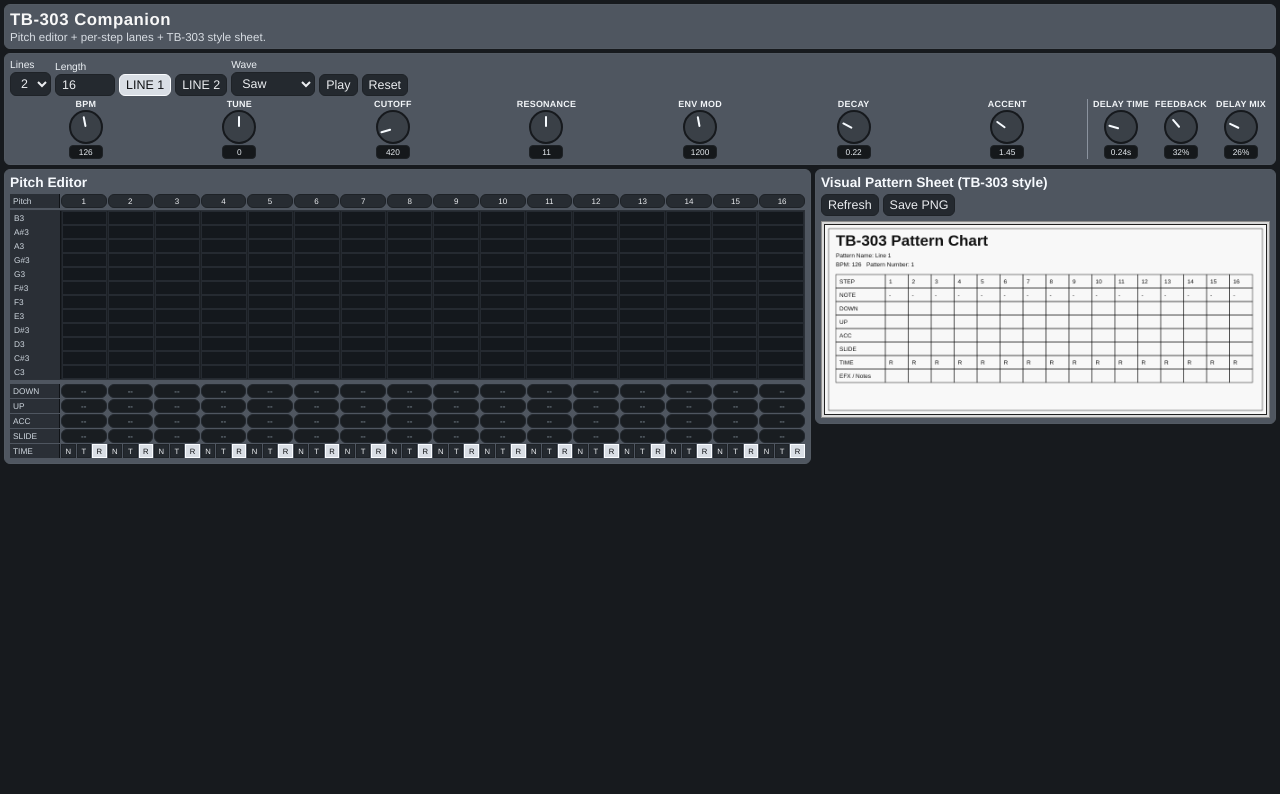
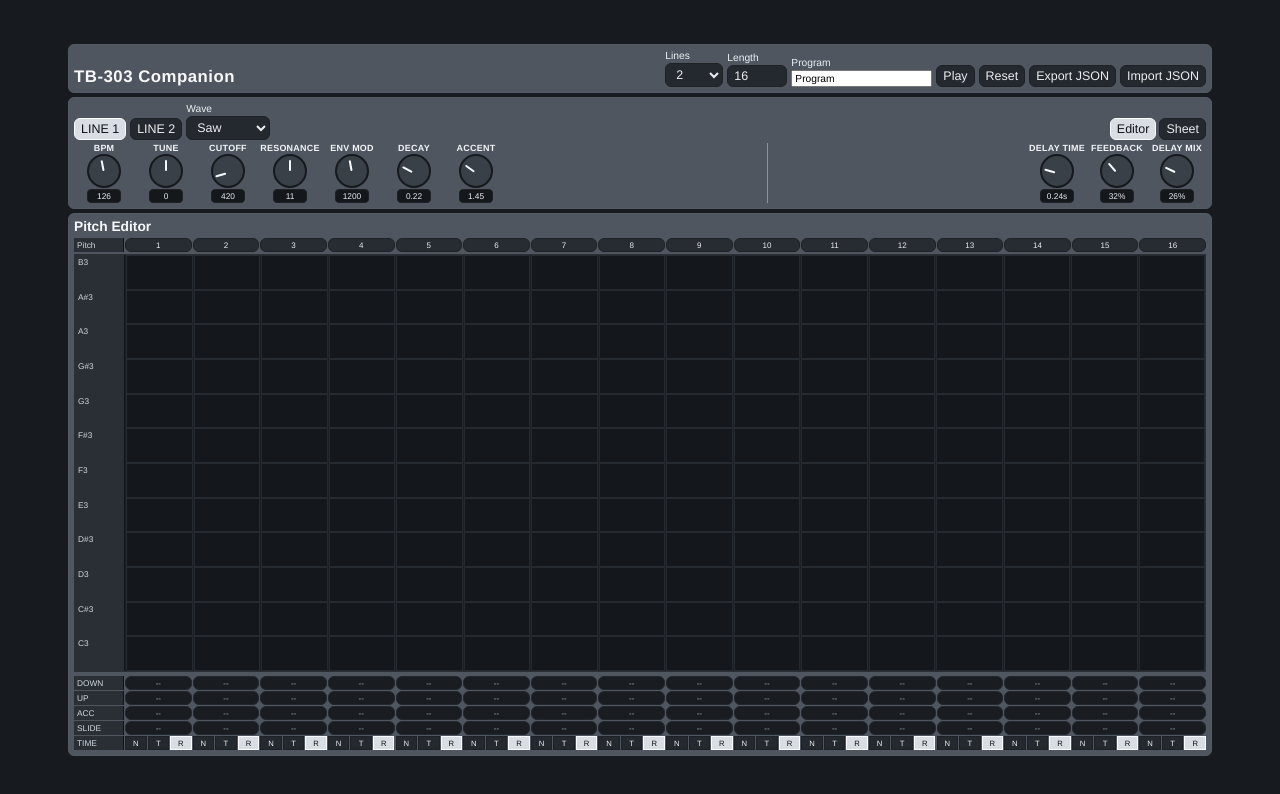
Before and after one commit to leonardoMirabal/303util, a React (Vite) app: page / in a window 1280 px wide. Shown: the top 794 px of the page. Built offline with nearby package versions, Linux system fonts and the light colour scheme.

Commit message:
more fixes

```diff
--- a/src/App.css
+++ b/src/App.css
@@ -17,13 +17,14 @@
 
 #root {
   height: 100dvh;
+  padding: 5vh 5vw;
 }
 
 .app {
   width: 100%;
   max-width: 1700px;
   margin: 0 auto;
-  height: 100dvh;
+  height: 100%;
   padding: 4px;
   display: grid;
   grid-template-rows: auto minmax(0, 1fr);
@@ -45,10 +46,42 @@
   letter-spacing: 0.03em;
 }
 
-.header-panel p {
-  margin: 1px 0 0;
-  color: #d8dde3;
-  font-size: 0.72rem;
+.header-row {
+  display: flex;
+  align-items: end;
+  gap: 8px;
+}
+
+.header-actions {
+  margin-left: auto;
+  display: flex;
+  align-items: end;
+  gap: 4px;
+  flex-wrap: wrap;
+}
+
+.header-actions label {
+  display: grid;
+  gap: 2px;
+  font-size: 0.64rem;
+  color: #ecf0f4;
+}
+
+.header-small {
+  min-width: 58px;
+}
+
+.header-small input,
+.header-small select {
+  min-width: 56px;
+}
+
+.header-program {
+  min-width: 140px;
+}
+
+.header-program input {
+  min-width: 140px;
 }
 
 button,
@@ -89,6 +122,12 @@
   align-items: end;
 }
 
+.view-toggle {
+  display: inline-flex;
+  gap: 3px;
+  margin-left: auto;
+}
+
 .top-controls {
   display: grid;
   gap: 2px;
@@ -120,11 +159,16 @@
   min-width: 78px;
 }
 
+.import-json-input {
+  display: none;
+}
+
 .knob-groups {
   margin-top: 3px;
   display: grid;
-  grid-template-columns: minmax(0, 1fr) 1px auto;
-  gap: 4px;
+  grid-template-columns: auto 1px auto;
+  justify-content: space-between;
+  gap: 10px;
   align-items: stretch;
 }
 
@@ -135,11 +179,11 @@
 }
 
 .main-knobs {
-  grid-template-columns: repeat(7, minmax(60px, 1fr));
+  grid-template-columns: repeat(7, 60px);
 }
 
 .delay-knobs {
-  grid-template-columns: repeat(3, minmax(58px, 1fr));
+  grid-template-columns: repeat(3, 58px);
 }
 
 .delay-divider {
@@ -218,10 +262,30 @@
 
 .editor-sheet-row {
   min-height: 0;
-  display: grid;
-  grid-template-columns: minmax(0, 1.75fr) minmax(0, 1fr);
-  gap: 4px;
-  align-items: start;
+  position: relative;
+  height: 100%;
+}
+
+.workspace-pane {
+  transition: opacity 160ms ease, transform 160ms ease;
+}
+
+.workspace-pane.active {
+  position: relative;
+  height: 100%;
+  opacity: 1;
+  transform: translateY(0);
+  visibility: visible;
+  pointer-events: auto;
+}
+
+.workspace-pane.inactive {
+  position: absolute;
+  inset: 0;
+  opacity: 0;
+  transform: translateY(6px);
+  visibility: hidden;
+  pointer-events: none;
 }
 
 .roll-panel h2,
@@ -236,6 +300,7 @@
   display: flex;
   flex-direction: column;
   gap: 2px;
+  min-height: 0;
 }
 
 .top-lanes {
@@ -248,7 +313,7 @@
 .roll-header,
 .roll-row {
   display: grid;
-  grid-template-columns: 50px repeat(16, minmax(18px, 1fr));
+  grid-template-columns: 50px repeat(var(--step-count, 16), minmax(18px, 1fr));
   gap: 1px;
 }
 
@@ -274,9 +339,17 @@
 }
 
 .roll-grid {
+  display: grid;
+  grid-template-rows: repeat(12, minmax(0, 1fr));
+  flex: 1;
+  min-height: 0;
   border: 1px solid #2b3037;
   overflow: hidden;
   background: #1c2025;
+}
+
+.roll-row {
+  min-height: 0;
 }
 
 .lane-cell {
@@ -360,31 +433,41 @@
   gap: 2px;
 }
 
+.preview-panel .sheet-preview-wrap {
+  flex: 1;
+  min-height: 0;
+}
+
+.preview-panel .sheet-preview {
+  height: 100%;
+  object-fit: contain;
+}
+
 .export-canvas {
   display: none;
 }
 
 @media (max-width: 1120px) {
   .main-knobs {
-    grid-template-columns: repeat(7, minmax(54px, 1fr));
+    grid-template-columns: repeat(7, 54px);
   }
 
   .delay-knobs {
-    grid-template-columns: repeat(3, minmax(52px, 1fr));
+    grid-template-columns: repeat(3, 52px);
   }
 }
 
 @media (max-width: 980px) and (orientation: landscape) {
   .editor-sheet-row {
-    grid-template-columns: minmax(0, 1.6fr) minmax(0, 1fr);
+    grid-template-columns: minmax(0, 1fr);
   }
 
   .main-knobs {
-    grid-template-columns: repeat(7, minmax(48px, 1fr));
+    grid-template-columns: repeat(7, 48px);
   }
 
   .delay-knobs {
-    grid-template-columns: repeat(3, minmax(46px, 1fr));
+    grid-template-columns: repeat(3, 46px);
   }
 }
 
--- a/src/App.tsx
+++ b/src/App.tsx
@@ -44,6 +44,16 @@
   feedback: GainNode;
 };
 
+type ProjectData = {
+  version: 1;
+  programName: string;
+  lineCount: 2 | 3;
+  patternLength: number;
+  tempo: number;
+  selectedLine: number;
+  lines: LineState[];
+};
+
 const defaultParams = (): VoiceParams => ({
   waveform: "sawtooth",
   tune: 0,
@@ -87,6 +97,8 @@
   if (mode === "up") return freq * 2;
   return freq;
 };
+
+const isPitchName = (value: unknown): value is PitchName => typeof value === "string" && (PITCHES as readonly string[]).includes(value);
 
 const shortNote = (pitch: PitchName | null): string => (pitch ? pitch.replace("#", "+") : "-");
 
@@ -138,6 +150,8 @@
   const [lineCount, setLineCount] = useState<2 | 3>(2);
   const [patternLength, setPatternLength] = useState(16);
   const [tempo, setTempo] = useState(126);
+  const [programName, setProgramName] = useState("Program");
+  const [workspaceView, setWorkspaceView] = useState<"editor" | "sheet">("editor");
   const [lines, setLines] = useState<LineState[]>(() => Array.from({ length: MAX_LINES }, () => makeLine()));
   const [selectedLine, setSelectedLine] = useState(0);
   const [isPlaying, setIsPlaying] = useState(false);
@@ -145,6 +159,7 @@
   const [exportPreviewUrl, setExportPreviewUrl] = useState<string | null>(null);
 
   const canvasRef = useRef<HTMLCanvasElement | null>(null);
+  const importRef = useRef<HTMLInputElement | null>(null);
   const stepRef = useRef(0);
   const timerRef = useRef<number | null>(null);
   const audioRef = useRef<AudioContext | null>(null);
@@ -376,13 +391,15 @@
     if (!canvas) return;
     const ctx = canvas.getContext("2d");
     if (!ctx) return;
+    const baseProgramName = programName.trim() || "Program";
+    const patternName = `${baseProgramName} - ${selectedLine + 1}`;
     ctx.fillStyle = "#f0f0f0";
     ctx.fillRect(0, 0, canvas.width, canvas.height);
     ctx.fillStyle = "#111";
     ctx.font = "bold 24px Arial";
     ctx.fillText("TB-303 Pattern Chart", 16, 30);
     ctx.font = "13px Arial";
-    ctx.fillText(`Pattern Name: Line ${selectedLine + 1}`, 16, 52);
+    ctx.fillText(`Pattern Name: ${patternName}`, 16, 52);
     ctx.fillText(`BPM: ${tempo}  Wave: ${lines[selectedLine].params.waveform.toUpperCase()}`, 16, 70);
 
     const cols = patternLength;
@@ -407,7 +424,7 @@
         let value = "";
         if (label === "STEP") value = String(c + 1);
         if (label === "NOTE") {
-          if (step.timeMode === "rest") value = "-";
+          if (step.timeMode === "rest") value = "";
           else if (step.timeMode === "tie") value = "~";
           else value = shortNote(step.pitch);
         }
@@ -415,11 +432,11 @@
         if (label === "UP") value = step.transpose === "up" ? "x" : "";
         if (label === "ACC") value = step.accent ? "x" : "";
         if (label === "SLIDE") value = step.slide ? "x" : "";
-        if (label === "TIME") value = step.timeMode === "note" ? "N" : step.timeMode === "tie" ? "T" : "R";
+        if (label === "TIME") value = step.timeMode === "note" ? "N" : step.timeMode === "tie" ? "T" : "";
         if (value) ctx.fillText(value, x + 8, y + 16);
       }
     });
-  }, [lines, patternLength, selectedLine, tempo]);
+  }, [lines, patternLength, selectedLine, tempo, programName]);
 
   const buildExportDataUrl = () => {
     const canvas = document.createElement("canvas");
@@ -427,6 +444,8 @@
     canvas.height = 420;
     const ctx = canvas.getContext("2d");
     if (!ctx) return null;
+    const baseProgramName = programName.trim() || "Program";
+    const patternName = `${baseProgramName} - ${selectedLine + 1}`;
 
     ctx.fillStyle = "#f8f8f8";
     ctx.fillRect(0, 0, canvas.width, canvas.height);
@@ -437,7 +456,7 @@
     ctx.font = "bold 34px Arial";
     ctx.fillText("TB-303 Pattern Chart", 24, 46);
     ctx.font = "13px Arial";
-    ctx.fillText(`Pattern Name: Line ${selectedLine + 1}`, 24, 72);
+    ctx.fillText(`Pattern Name: ${patternName}`, 24, 72);
     ctx.fillText(`BPM: ${tempo}   Pattern Number: ${selectedLine + 1}`, 24, 92);
 
     const active = lines[selectedLine].steps.slice(0, patternLength);
@@ -446,7 +465,7 @@
     const rowHeight = 30;
     const labelWidth = 110;
     const colWidth = Math.floor((canvas.width - left - labelWidth - 24) / patternLength);
-    const rows = ["STEP", "NOTE", "DOWN", "UP", "ACC", "SLIDE", "TIME", "EFX / Notes"];
+    const rows = ["STEP", "NOTE", "DOWN", "UP", "ACC", "SLIDE", "TIME"];
 
     rows.forEach((row, r) => {
       const y = top + r * rowHeight;
@@ -459,7 +478,7 @@
         let value = "";
         if (row === "STEP") value = String(i + 1);
         if (row === "NOTE") {
-          if (step.timeMode === "rest") value = "-";
+          if (step.timeMode === "rest") value = "";
           else if (step.timeMode === "tie") value = "~";
           else value = shortNote(step.pitch);
         }
@@ -467,7 +486,7 @@
         if (row === "UP") value = step.transpose === "up" ? "x" : "";
         if (row === "ACC") value = step.accent ? "x" : "";
         if (row === "SLIDE") value = step.slide ? "x" : "";
-        if (row === "TIME") value = step.timeMode === "note" ? "N" : step.timeMode === "tie" ? "T" : "R";
+        if (row === "TIME") value = step.timeMode === "note" ? "N" : step.timeMode === "tie" ? "T" : "";
         if (value) ctx.fillText(value, x + 8, y + 20);
       }
     });
@@ -480,38 +499,160 @@
   };
   const savePreviewPng = () => {
     if (!exportPreviewUrl) return;
+    const baseProgramName = programName.trim() || "program";
+    const safeProgramName = baseProgramName
+      .toLowerCase()
+      .replace(/[^a-z0-9-_]+/g, "-")
+      .replace(/^-+|-+$/g, "");
     const link = document.createElement("a");
     link.href = exportPreviewUrl;
-    link.download = `tb303-line-${selectedLine + 1}-${Date.now()}.png`;
+    link.download = `tb303-${safeProgramName || "program"}-line-${selectedLine + 1}-${Date.now()}.png`;
     link.click();
+  };
+
+  const exportProjectJson = () => {
+    const payload: ProjectData = {
+      version: 1,
+      programName,
+      lineCount,
+      patternLength,
+      tempo,
+      selectedLine,
+      lines,
+    };
+    const baseProgramName = programName.trim() || "program";
+    const safeProgramName = baseProgramName
+      .toLowerCase()
+      .replace(/[^a-z0-9-_]+/g, "-")
+      .replace(/^-+|-+$/g, "");
+    const blob = new Blob([JSON.stringify(payload, null, 2)], { type: "application/json" });
+    const url = URL.createObjectURL(blob);
+    const link = document.createElement("a");
+    link.href = url;
+    link.download = `tb303-${safeProgramName || "program"}.json`;
+    link.click();
+    URL.revokeObjectURL(url);
+  };
+
+  const validateProjectData = (raw: unknown): ProjectData => {
+    if (!raw || typeof raw !== "object") throw new Error("Invalid JSON root object.");
+    const data = raw as Record<string, unknown>;
+    if (data.version !== 1) throw new Error("Unsupported JSON version.");
+    if (typeof data.programName !== "string") throw new Error("programName must be a string.");
+    if (data.lineCount !== 2 && data.lineCount !== 3) throw new Error("lineCount must be 2 or 3.");
+    if (typeof data.patternLength !== "number" || !Number.isFinite(data.patternLength) || data.patternLength < 4 || data.patternLength > 16) {
+      throw new Error("patternLength must be a number between 4 and 16.");
+    }
+    if (typeof data.tempo !== "number" || !Number.isFinite(data.tempo)) throw new Error("tempo must be a number.");
+    if (typeof data.selectedLine !== "number" || !Number.isInteger(data.selectedLine)) throw new Error("selectedLine must be an integer.");
+    if (data.selectedLine < 0 || data.selectedLine >= MAX_LINES) throw new Error("selectedLine is out of range.");
+    if (!Array.isArray(data.lines) || data.lines.length !== MAX_LINES) throw new Error(`lines must contain exactly ${MAX_LINES} line entries.`);
+
+    const normalizedLines = data.lines.map((line, lineIndex): LineState => {
+      if (!line || typeof line !== "object") throw new Error(`Line ${lineIndex + 1} is invalid.`);
+      const lineObj = line as Record<string, unknown>;
+      if (!Array.isArray(lineObj.steps) || lineObj.steps.length !== STEPS) throw new Error(`Line ${lineIndex + 1} must have ${STEPS} steps.`);
+      if (!lineObj.params || typeof lineObj.params !== "object") throw new Error(`Line ${lineIndex + 1} params are invalid.`);
+      const paramsRaw = lineObj.params as Record<string, unknown>;
+      if (paramsRaw.waveform !== "sawtooth" && paramsRaw.waveform !== "square") throw new Error(`Line ${lineIndex + 1} waveform is invalid.`);
+
+      const params: VoiceParams = {
+        waveform: paramsRaw.waveform,
+        tune: Number(paramsRaw.tune),
+        cutoff: Number(paramsRaw.cutoff),
+        resonance: Number(paramsRaw.resonance),
+        envMod: Number(paramsRaw.envMod),
+        decay: Number(paramsRaw.decay),
+        accent: Number(paramsRaw.accent),
+        volume: Number(paramsRaw.volume),
+        delayTime: Number(paramsRaw.delayTime),
+        delayFeedback: Number(paramsRaw.delayFeedback),
+        delayMix: Number(paramsRaw.delayMix),
+      };
+      if (Object.values(params).some((v) => (typeof v === "number" ? !Number.isFinite(v) : false))) {
+        throw new Error(`Line ${lineIndex + 1} params contain invalid numbers.`);
+      }
+
+      const steps: Step[] = lineObj.steps.map((stepRaw, stepIndex) => {
+        if (!stepRaw || typeof stepRaw !== "object") throw new Error(`Line ${lineIndex + 1}, step ${stepIndex + 1} is invalid.`);
+        const step = stepRaw as Record<string, unknown>;
+        if (step.timeMode !== "note" && step.timeMode !== "tie" && step.timeMode !== "rest") {
+          throw new Error(`Line ${lineIndex + 1}, step ${stepIndex + 1} has invalid timeMode.`);
+        }
+        if (step.transpose !== "none" && step.transpose !== "down" && step.transpose !== "up") {
+          throw new Error(`Line ${lineIndex + 1}, step ${stepIndex + 1} has invalid transpose.`);
+        }
+        if (typeof step.accent !== "boolean" || typeof step.slide !== "boolean") {
+          throw new Error(`Line ${lineIndex + 1}, step ${stepIndex + 1} has invalid flags.`);
+        }
+        const pitch = step.pitch === null ? null : isPitchName(step.pitch) ? step.pitch : null;
+        if (step.timeMode === "note" && !pitch) {
+          throw new Error(`Line ${lineIndex + 1}, step ${stepIndex + 1} note step must have a valid pitch.`);
+        }
+        return {
+          pitch,
+          timeMode: step.timeMode,
+          accent: step.accent,
+          slide: step.slide,
+          transpose: step.transpose,
+        };
+      });
+
+      return { steps, params };
+    });
+
+    return {
+      version: 1,
+      programName: data.programName,
+      lineCount: data.lineCount,
+      patternLength: data.patternLength,
+      tempo: data.tempo,
+      selectedLine: data.selectedLine,
+      lines: normalizedLines,
+    };
+  };
+
+  const importProjectJson = async (event: React.ChangeEvent<HTMLInputElement>) => {
+    const file = event.currentTarget.files?.[0];
+    if (!file) return;
+    const text = await file.text();
+    try {
+      const parsed = validateProjectData(JSON.parse(text));
+      setProgramName(parsed.programName);
+      setLineCount(parsed.lineCount);
+      setPatternLength(parsed.patternLength);
+      setTempo(parsed.tempo);
+      setSelectedLine(parsed.selectedLine);
+      setLines(parsed.lines);
+    } catch (error) {
+      const message = error instanceof Error ? error.message : "Invalid project JSON.";
+      window.alert(`Import failed: ${message}`);
+    } finally {
+      event.currentTarget.value = "";
+    }
   };
 
   useEffect(() => {
     const url = buildExportDataUrl();
     if (url) setExportPreviewUrl(url);
-  }, [lines, patternLength, selectedLine, tempo]);
+  }, [lines, patternLength, selectedLine, tempo, programName]);
 
   const params = lines[selectedLine].params;
 
   return (
     <main className="app">
       <header className="panel header-panel">
+        <div className="header-row">
           <h1>TB-303 Companion</h1>
-        <p>Pitch editor + per-step lanes + TB-303 style sheet.</p>
-      </header>
-
-      <div className="workspace">
-        <section className="panel hardware-panel">
-          <div className="top-controls">
-            <div className="transport">
-              <label>
+          <div className="header-actions">
+            <label className="header-small">
               Lines
               <select value={lineCount} onChange={(e) => setLineCount(Number(e.currentTarget.value) as 2 | 3)}>
                 <option value={2}>2</option>
                 <option value={3}>3</option>
               </select>
             </label>
-              <label>
+            <label className="header-small">
               Length
               <input
                 type="number"
@@ -521,6 +662,23 @@
                 onChange={(e) => setPatternLength(Math.max(4, Math.min(16, Number(e.currentTarget.value))))}
               />
             </label>
+            <label className="header-program">
+              Program
+              <input type="text" value={programName} onChange={(e) => setProgramName(e.currentTarget.value)} />
+            </label>
+            <button onClick={() => setIsPlaying((v) => !v)}>{isPlaying ? "Stop" : "Play"}</button>
+            <button onClick={() => setPlayhead(-1)}>Reset</button>
+            <button onClick={exportProjectJson}>Export JSON</button>
+            <button onClick={() => importRef.current?.click()}>Import JSON</button>
+            <input ref={importRef} className="import-json-input" type="file" accept=".json,application/json" onChange={importProjectJson} />
+          </div>
+        </div>
+      </header>
+
+      <div className="workspace">
+        <section className="panel hardware-panel">
+          <div className="top-controls">
+            <div className="transport">
               {Array.from({ length: lineCount }, (_, i) => (
                 <button key={i} className={selectedLine === i ? "selected" : ""} onClick={() => setSelectedLine(i)}>
                   LINE {i + 1}
@@ -533,8 +691,24 @@
                   <option value="square">Square</option>
                 </select>
               </label>
-              <button onClick={() => setIsPlaying((v) => !v)}>{isPlaying ? "Stop" : "Play"}</button>
-              <button onClick={() => setPlayhead(-1)}>Reset</button>
+              <div className="view-toggle" role="tablist" aria-label="Workspace view">
+                <button
+                  role="tab"
+                  aria-selected={workspaceView === "editor"}
+                  className={workspaceView === "editor" ? "selected" : ""}
+                  onClick={() => setWorkspaceView("editor")}
+                >
+                  Editor
+                </button>
+                <button
+                  role="tab"
+                  aria-selected={workspaceView === "sheet"}
+                  className={workspaceView === "sheet" ? "selected" : ""}
+                  onClick={() => setWorkspaceView("sheet")}
+                >
+                  Sheet
+                </button>
+              </div>
             </div>
           </div>
 
@@ -560,7 +734,10 @@
         </section>
 
         <div className="editor-sheet-row">
-          <section className="panel roll-panel">
+          <section
+            className={`panel roll-panel workspace-pane ${workspaceView === "editor" ? "active" : "inactive"}`}
+            style={{ "--step-count": patternLength } as React.CSSProperties}
+          >
             <h2>Pitch Editor</h2>
             <div className="roll-header">
               <div className="pitch-col">Pitch</div>
@@ -659,8 +836,7 @@
             </div>
           </section>
 
-          <section className="panel preview-panel">
-            <h2>Visual Pattern Sheet (TB-303 style)</h2>
+          <section className={`panel preview-panel workspace-pane ${workspaceView === "sheet" ? "active" : "inactive"}`}>
             <div className="preview-actions">
               <button onClick={generateExportPreview}>Refresh</button>
               <button onClick={savePreviewPng} disabled={!exportPreviewUrl}>
```
Lines whose indentation alone changed are shown as unchanged.
